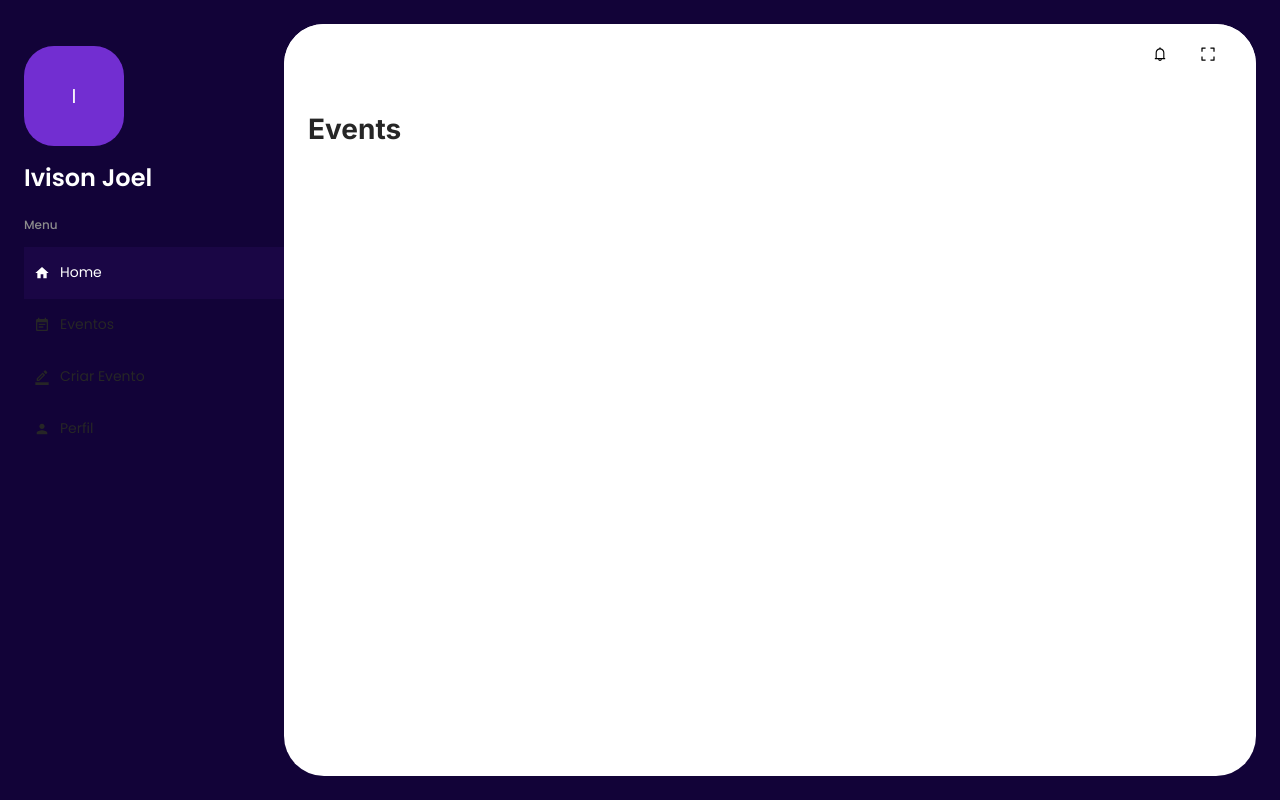
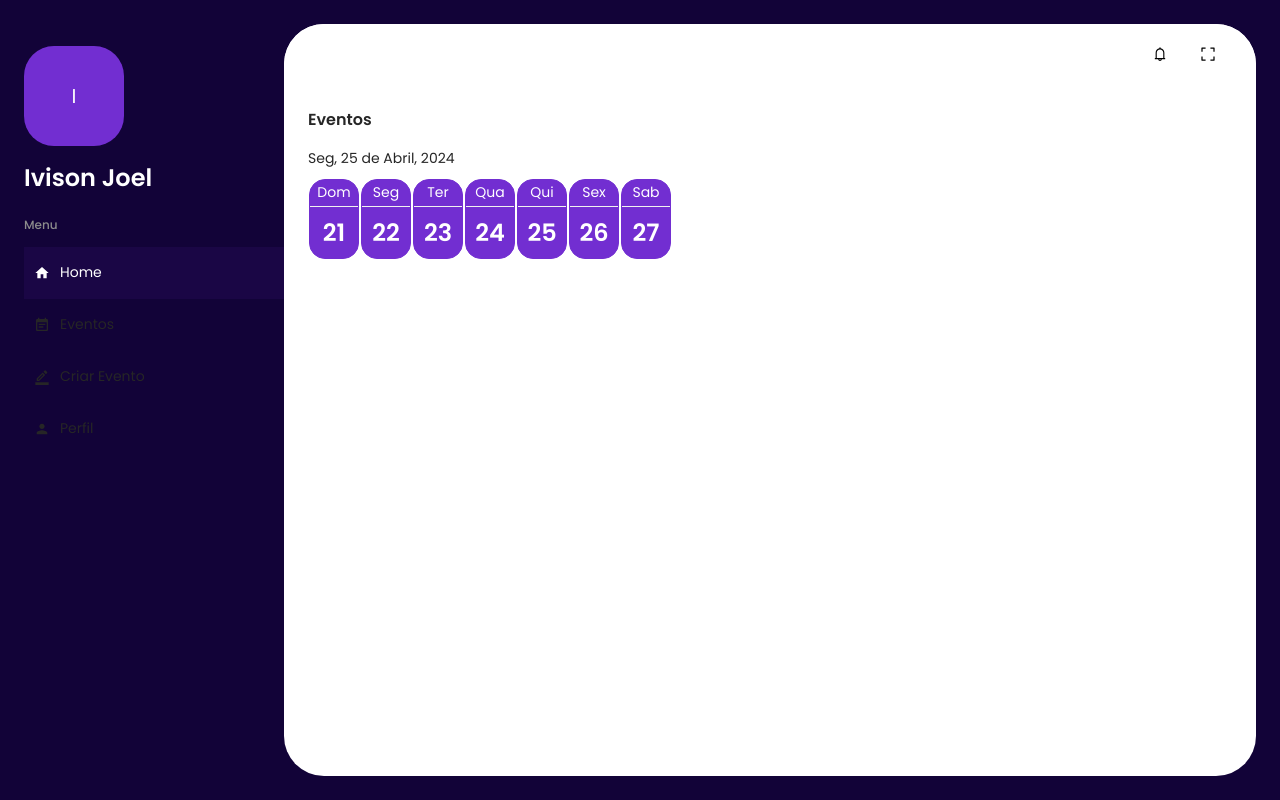
Before and after one commit to Ivisonj/IEvent-Frontend, a Next.js app in the folder ievent-frontend/: page /user/events in a window 1280 px wide. Built offline with nearby package versions, Linux system fonts and the light colour scheme; a web font is replaced by a local one.

Commit message:
calendar card creation

```diff
--- a/ievent-frontend/src/app/user/events/page.tsx
+++ b/ievent-frontend/src/app/user/events/page.tsx
@@ -1,5 +1,18 @@
+import { Box, Typography } from '@mui/material'
+
+import Calendar from '@/components/calendar'
+
 const Events = () => {
-  return <h1>Events</h1>
+  return (
+    <>
+      <Box flexDirection="column">
+        <Box mb={2}>
+          <Typography variant="h5">Eventos</Typography>
+        </Box>
+        <Calendar />
+      </Box>
+    </>
+  )
 }
 
 export default Events
--- /dev/null
+++ b/ievent-frontend/src/components/calendar/calendarCard/index.tsx
@@ -0,0 +1,46 @@
+import { Card, Stack, Typography, useTheme } from '@mui/material'
+
+interface CalendarCardProps {
+  dayWeek: string
+  day: number
+}
+
+const CalendarCard = ({ dayWeek, day }: CalendarCardProps) => {
+  const theme = useTheme()
+
+  return (
+    <Card
+      variant="outlined"
+      sx={{
+        margin: '1px',
+        width: 50,
+        height: 80,
+        borderRadius: 4,
+        border: `solid 1px ${theme.palette.primary.main}`,
+        color: theme.palette.primary.contrastText,
+        backgroundColor: theme.palette.primary.main,
+        cursor: 'pointer',
+      }}
+    >
+      <Stack
+        height="35%"
+        display="flex"
+        alignItems="center"
+        justifyContent="center"
+        borderBottom={`solid 1px ${theme.palette.divider}`}
+      >
+        <Typography variant="h6">{dayWeek}</Typography>
+      </Stack>
+      <Stack
+        height="65%"
+        display="flex"
+        alignItems="center"
+        justifyContent="center"
+      >
+        <Typography variant="h3">{day}</Typography>
+      </Stack>
+    </Card>
+  )
+}
+
+export default CalendarCard
--- /dev/null
+++ b/ievent-frontend/src/components/calendar/index.tsx
@@ -0,0 +1,58 @@
+'use client'
+import { useState } from 'react'
+import { Box, Typography } from '@mui/material'
+
+import CalendarCard from './calendarCard'
+
+const Calendar = () => {
+  const week = [
+    {
+      id: '1',
+      dayWeek: 'Dom',
+      day: '21',
+    },
+    {
+      id: '2',
+      dayWeek: 'Seg',
+      day: '22',
+    },
+    {
+      id: '3',
+      dayWeek: 'Ter',
+      day: '23',
+    },
+    {
+      id: '4',
+      dayWeek: 'Qua',
+      day: '24',
+    },
+    {
+      id: '5',
+      dayWeek: 'Qui',
+      day: '25',
+    },
+    {
+      id: '6',
+      dayWeek: 'Sex',
+      day: '26',
+    },
+    {
+      id: '7',
+      dayWeek: 'Sab',
+      day: '27',
+    },
+  ]
+
+  return (
+    <Box>
+      <Typography variant="h6">Seg, 25 de Abril, 2024</Typography>
+      <Box display="flex" width="100%" py={1}>
+        {week.map((item: any) => (
+          <CalendarCard key={item.id} dayWeek={item.dayWeek} day={item.day} />
+        ))}
+      </Box>
+    </Box>
+  )
+}
+
+export default Calendar
```
